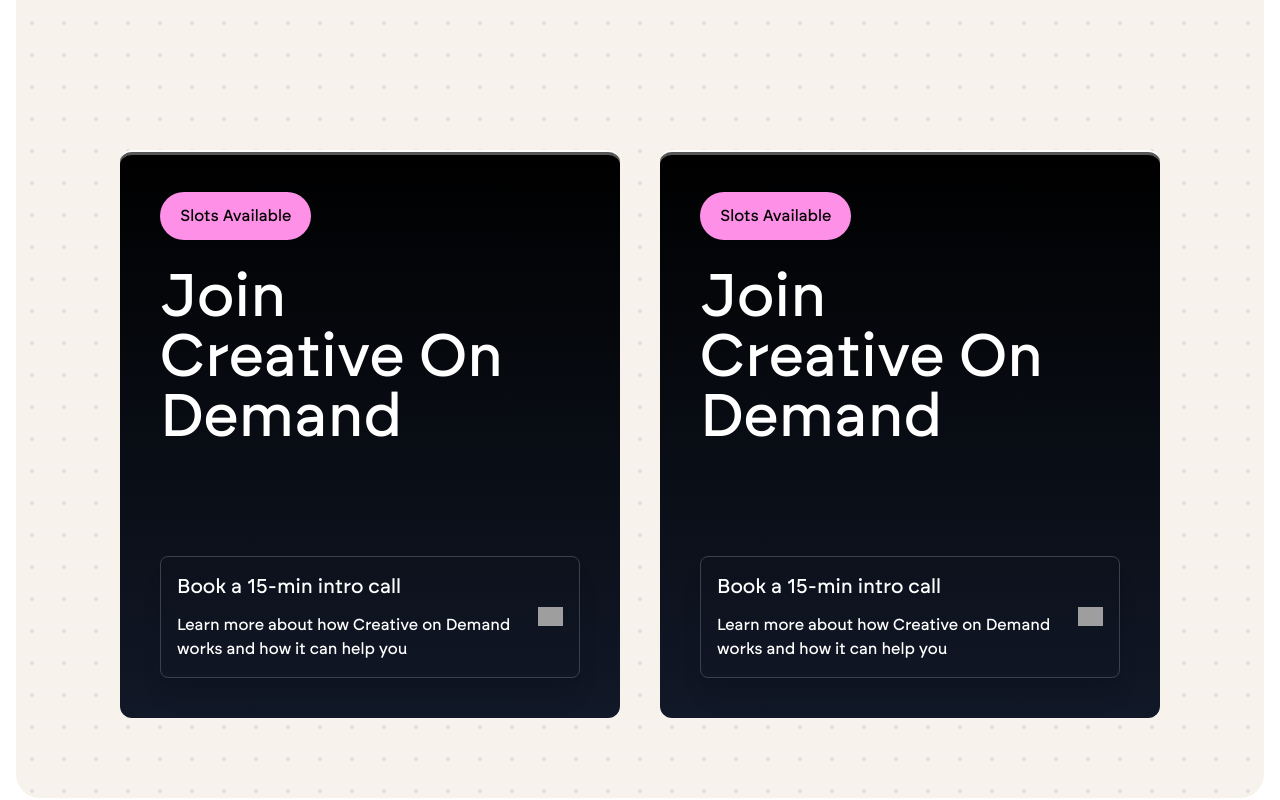
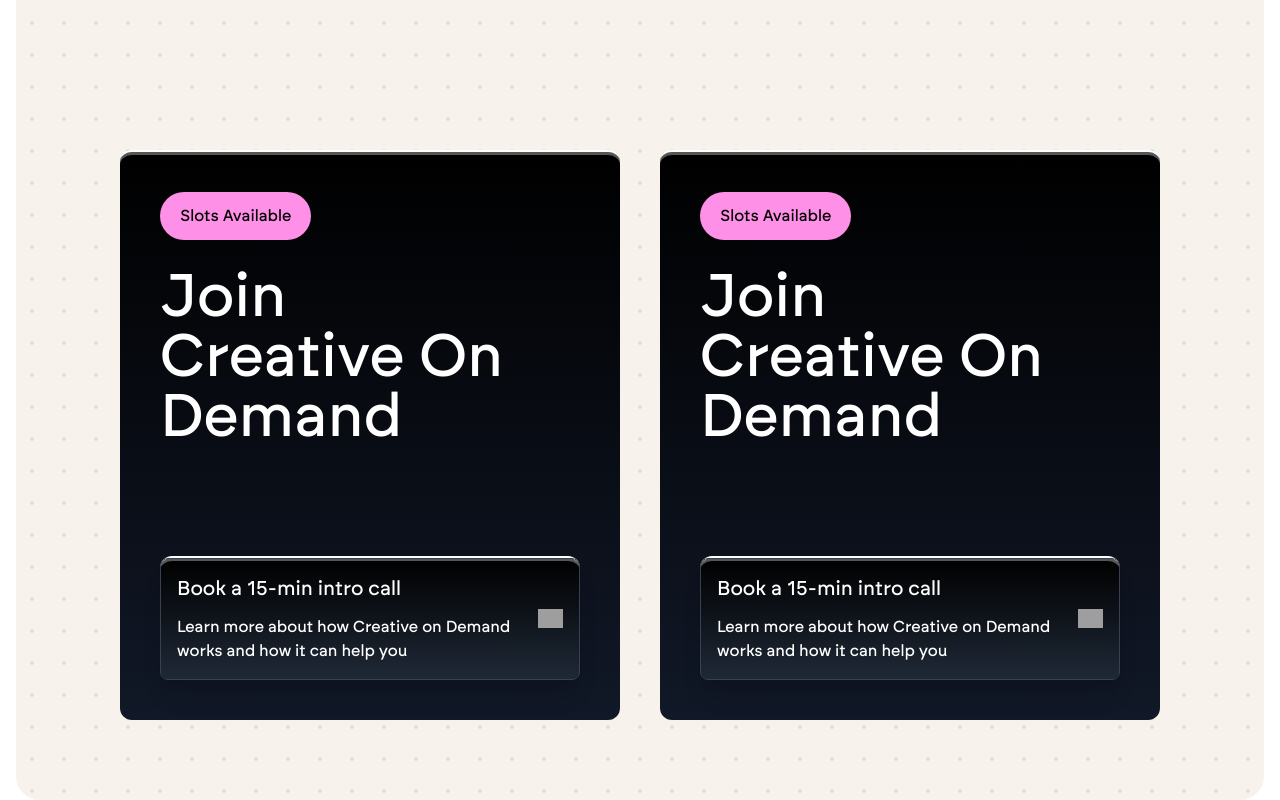
Before and after one commit to Mohammadarifcoding/designAgncy, a React (Vite) app: page / in a window 1280 px wide. Shown: the part 6561-7361 px from the top of the page. Built offline with nearby package versions, Linux system fonts and the light colour scheme; grey boxes are pictures that could not be loaded.

Commit message:
Added the calendy api

```diff
--- /dev/null
+++ b/src/Pages/Home/plan/Join/BookCall/BookCall.jsx
@@ -0,0 +1,28 @@
+import React from "react";
+
+const BookCall = () => {
+  return (
+    <a className='mt-20' target="_blank" href="https://calendly.com/nabirasek/30min">
+      <div className="inner-shadow rounded-xl border-t-2 border-white bg-gradient-to-b from-black to-gray-800  text-white transition-all duration-500 hover:from-[#292929] hover:to-gray-900 hover:shadow-custom-hover">
+        <div className=" flex w-auto flex-col items-center gap-3 rounded-lg border border-gray-700 p-4 shadow-xl sm:flex-row">
+          <div className="flex flex-col gap-3">
+            <h2 className="font-medium xsm:text-lg sm:text-xl">
+              Book a 15-min intro call
+            </h2>
+            <p className="text-[13px] font-medium xsm:text-sm sm:text-base">
+              Learn more about how Creative on Demand works and how it can help
+              you
+            </p>
+          </div>
+          <img
+            className="w-[25px]"
+            src="https://assets-global.website-files.com/5837424ae11409586f837994/65de12548dcbda2881cd8ff5_Group%201.svg"
+            alt=""
+          />
+        </div>
+      </div>
+    </a>
+  );
+};
+
+export default BookCall;
--- a/src/Pages/Home/plan/Join/Join.jsx
+++ b/src/Pages/Home/plan/Join/Join.jsx
@@ -1,8 +1,10 @@
 import React from "react";
+import Button from "../../../../Shared/Button/Button";
+import BookCall from "./BookCall/BookCall";
 
 const Join = () => {
   return (
-    <div className="  max-w-[500px] rounded-xl">
+    <div className="max-w-[500px] rounded-xl">
       <div className="inner-shadow flex flex-col gap-7 rounded-xl border-t-2 border-white bg-gradient-to-b from-black to-gray-900 px-6 py-6 text-white sm:px-8 sm:py-8 md:px-10 md:py-10">
         {/* Slots */}
         <div className="w-max rounded-full bg-[#FF90E7] px-5 py-3 text-black">
@@ -13,23 +15,8 @@ const Join = () => {
           Join <br /> Creative On Demand
         </h2>
         {/* book call */}
+    <BookCall/>
 
-        <div className="mt-20 flex sm:flex-row flex-col items-center gap-3 rounded-lg border border-gray-700 p-4 shadow-xl">
-          <div className='flex flex-col gap-3'>
-            <h2 className="xsm:text-lg font-medium sm:text-xl">
-              Book a 15-min intro call
-            </h2>
-            <p className="font-medium sm:text-base xsm:text-sm text-[13px]">
-              Learn more about how Creative on Demand works and how it can help
-              you
-            </p>
-          </div>
-          <img
-            className="w-[25px]"
-            src="https://assets-global.website-files.com/5837424ae11409586f837994/65de12548dcbda2881cd8ff5_Group%201.svg"
-            alt=""
-          />
-        </div>
       </div>
     </div>
   );
```
